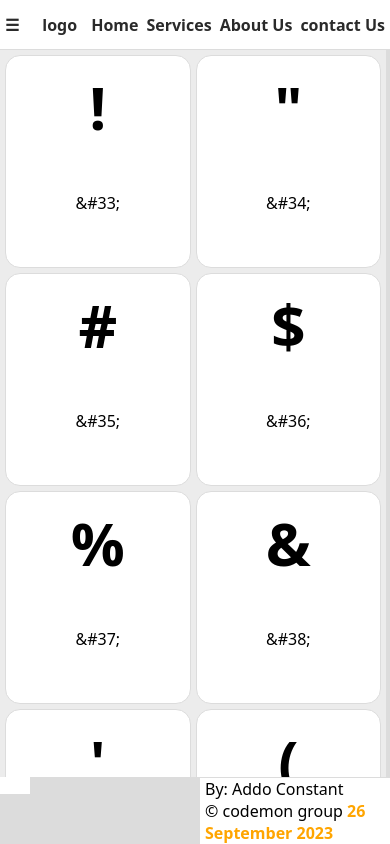
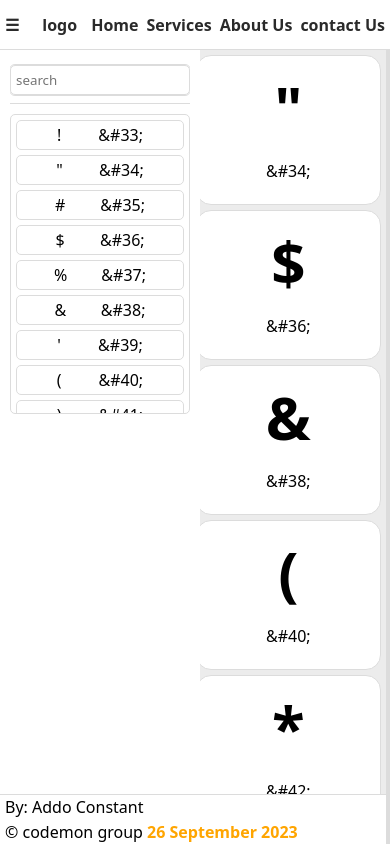
Before and after one commit to Kaykross/entities, a plain HTML site: page index.html in a window 390 px wide. Drawn offline with Linux system fonts and the light colour scheme.

Commit message:
mobile view

```diff
--- a/entities.js
+++ b/entities.js
@@ -21,7 +21,7 @@ function range(min=0,max=1000){
 
 //map the range of numbers array into a html and add to the page
 function loadHTML(val){
-    const arr = range(33,6000).filter((i,n,arr)=>i==val?i:val == undefined ?arr: val == "" ?arr:null);
+    const arr = range(33,100).filter((i,n,arr)=>i==val?i:val == undefined ?arr: val == "" ?arr:null);
     if(arr.length == 0){
         sideLinks.innerHTML = '';
         items.innerHTML = `<div class="item">Entity Not Found</div>`;
--- a/grid.css
+++ b/grid.css
@@ -207,25 +207,18 @@ a{
 
 @media screen and (max-width: 500px) {
     .sidebar{
-        position: fixed !important;
-        top: 50px;
-        transform: translateX(-200px);
-        transition: transform 0.4s ease-in-out;
-        height: calc(100% - 100px);
-    }
-    .sidebar.active{
-        transform: translateX(0px);
-        transition: transform 0.4s ease-in-out;
+        position: sticky !important;
+        z-index: 4;
     }
     .content{
-        width: 99vw !important;
-        transform: translateX(-200px);
-    }
-    .content.active{
-        transform: translateX(-200px);
+        width: 99vw;
+        z-index: 1;
+        margin-left: -200px;
     }
     .footer{
-        z-index: 1;
+        z-index: 5;
+        width: 99vw;
+        margin-left: -200px;
     }
 
 }
```
